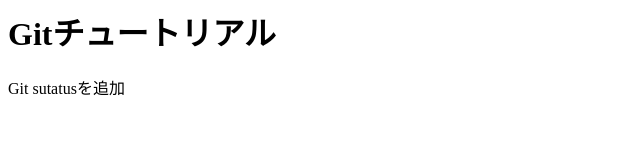
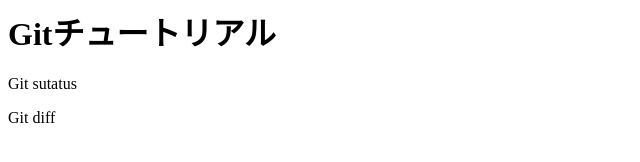
Before and after one commit to 6kai0670/Git_tutorial, a plain HTML site: page index.html in a window 1280 px wide. Shown: the whole page, without its empty margins (0-640 px from the left). Drawn offline with Linux system fonts and the light colour scheme.

Commit message:
Git diffを追加

```diff
--- a/index.html
+++ b/index.html
@@ -1,2 +1,3 @@
 <h1>Gitチュートリアル</h1>
-<p>Git sutatusを追加</p>
+<p>Git sutatus</p>
+<p>Git diff</p>
```
